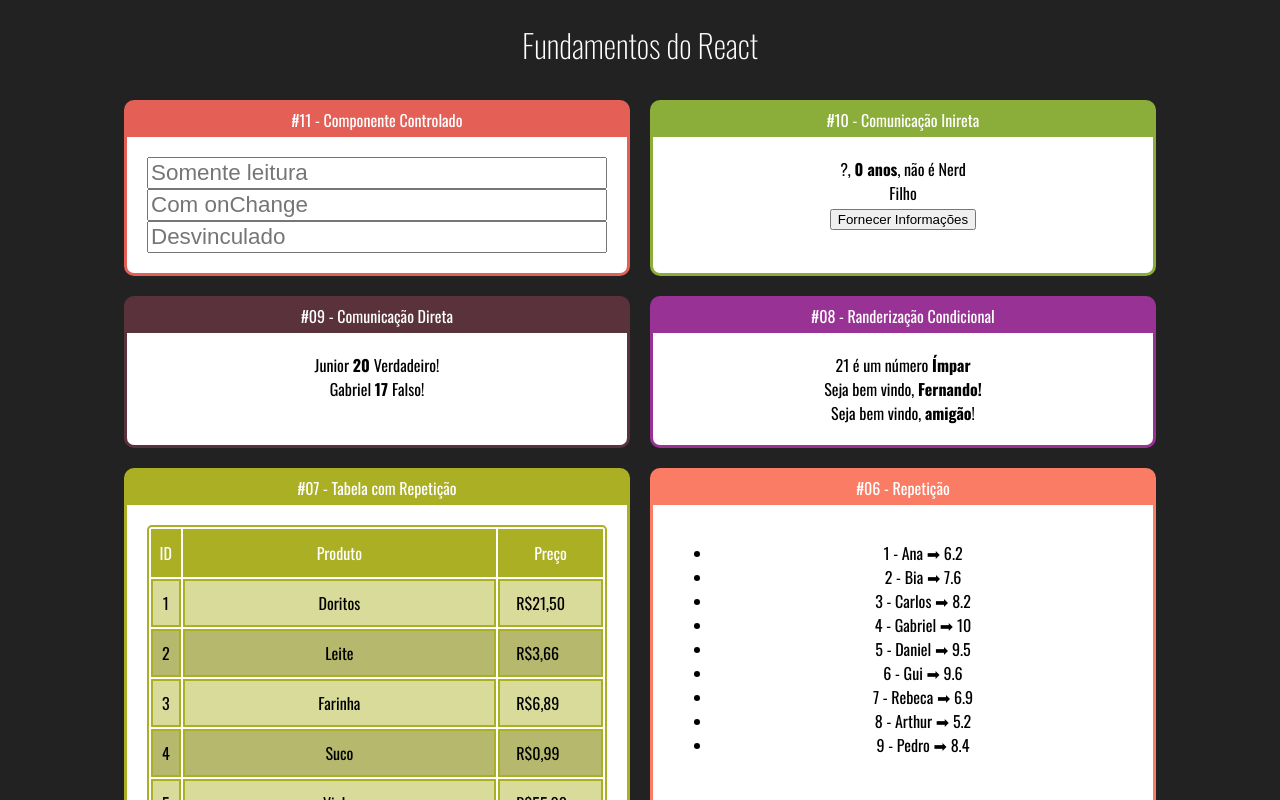
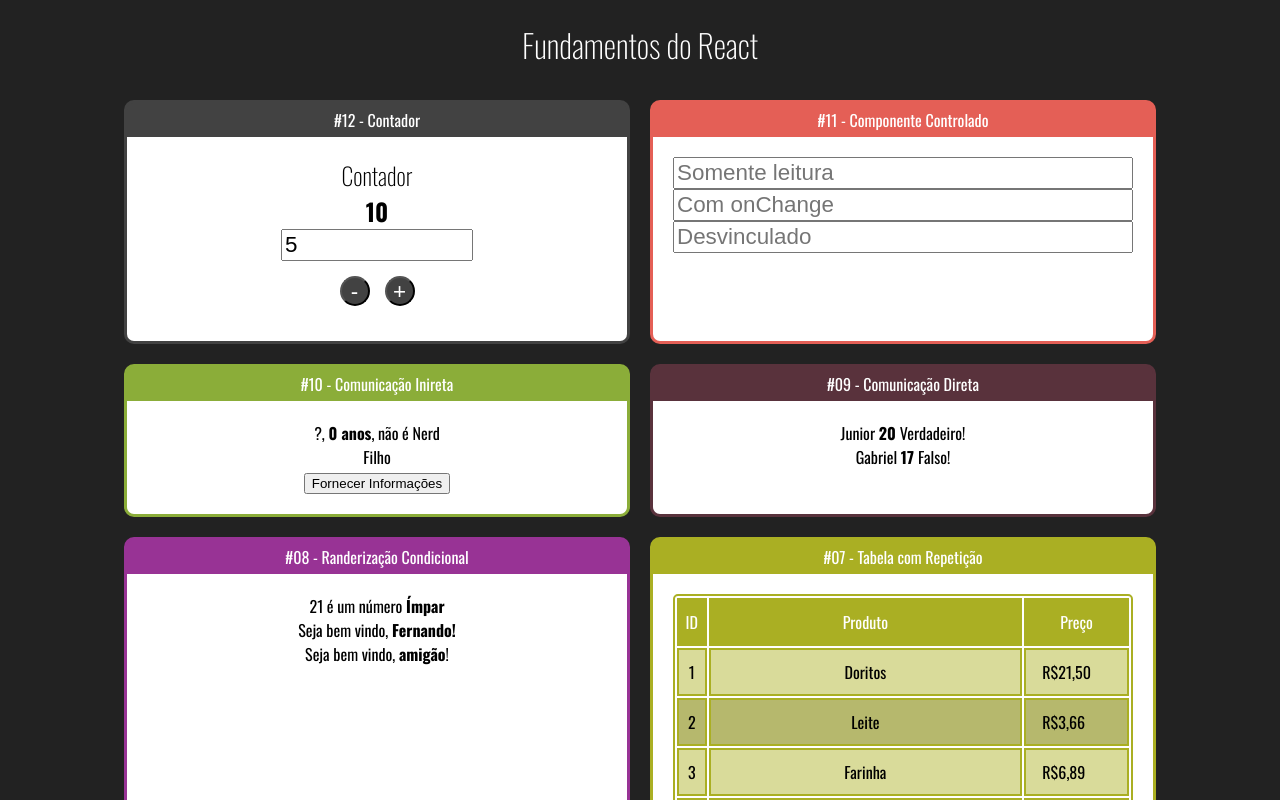
Before and after one commit to P4ul1t0s/fundamentos-react, a React (Create React App) app: page / in a window 1280 px wide. Shown: the top 800 px of the page. Built offline with nearby package versions, Linux system fonts and the light colour scheme.

Commit message:
Contador

```diff
--- a/src/App.jsx
+++ b/src/App.jsx
@@ -15,11 +15,16 @@ import UsuarioInfo from './components/conditional/UsuarioInfo'
 import DiretaPai from './components/comunication/DiretaPai'
 import IndiretaPai from './components/comunication/IndiretaPai'
 import Input from './components/form/Input'
+import Contador from './components/counter/Contador'
 
 export default () => (
     <div className="App">
         <h1>Fundamentos do React</h1>
         <div className="Cards">
+            <Card titulo="#12 - Contador" color="#424242">
+                <Contador  numeroInicial={10}/>
+            </Card>
+
             <Card titulo="#11 - Componente Controlado" color="#E45F56">
                 <Input/>
             </Card>
--- /dev/null
+++ b/src/components/counter/Contador.css
@@ -0,0 +1,14 @@
+.Contador input{
+    font-size: 1.4rem;
+    width: 40%;
+}
+
+.Contador button{
+    height: 30px;
+    width: 30px;
+    border-radius: 50%;
+    margin: 15px 7.5px;
+    background-color: #424242;
+    color: #fff;
+    font-size: 1.4rem;
+}
--- /dev/null
+++ b/src/components/counter/Contador.jsx
@@ -0,0 +1,40 @@
+import { Component } from "react";
+import './Contador.css'
+
+export default class Contador extends Component{
+    state = {
+        numero: this.props.numeroInicial || 0,
+        passo: this.props.passoInicial || 5,
+    }
+
+    setPasso = (e) => {
+        this.setState({
+            passo: +e.target.value
+        })
+    }
+
+    inc = () => {
+        this.setState({
+            numero: this.state.numero + this.state.passo
+        })
+    }
+
+    dec = () => {
+        this.setState({
+            numero: this.state.numero - this.state.passo
+        })
+    }
+
+    render(){
+        return(
+            <div className="Contador">
+                <h2>Contador</h2>
+                <h2><strong>{this.state.numero}</strong></h2>
+                <input type="number" placeholder="Passos" value={this.state.passo} onChange={this.setPasso}/>
+                <br/>
+                <button onClick={this.dec}>-</button>
+                <button onClick={this.inc}>+</button>
+            </div>
+        )
+    }
+}
```
